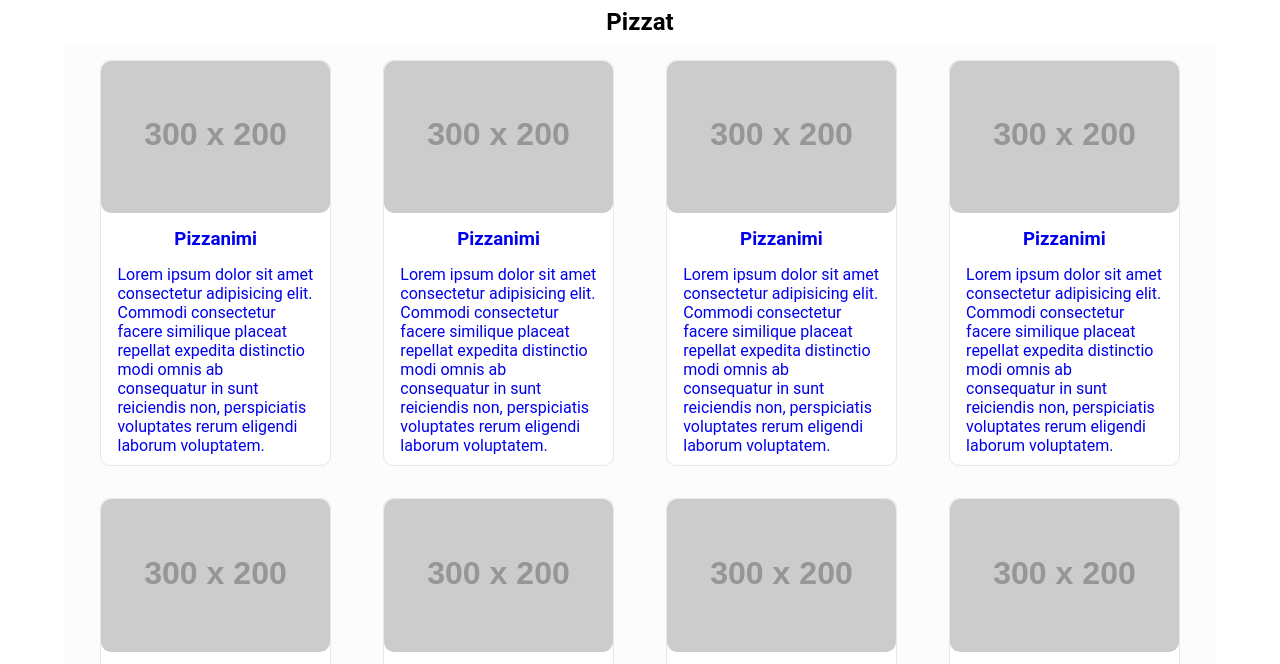
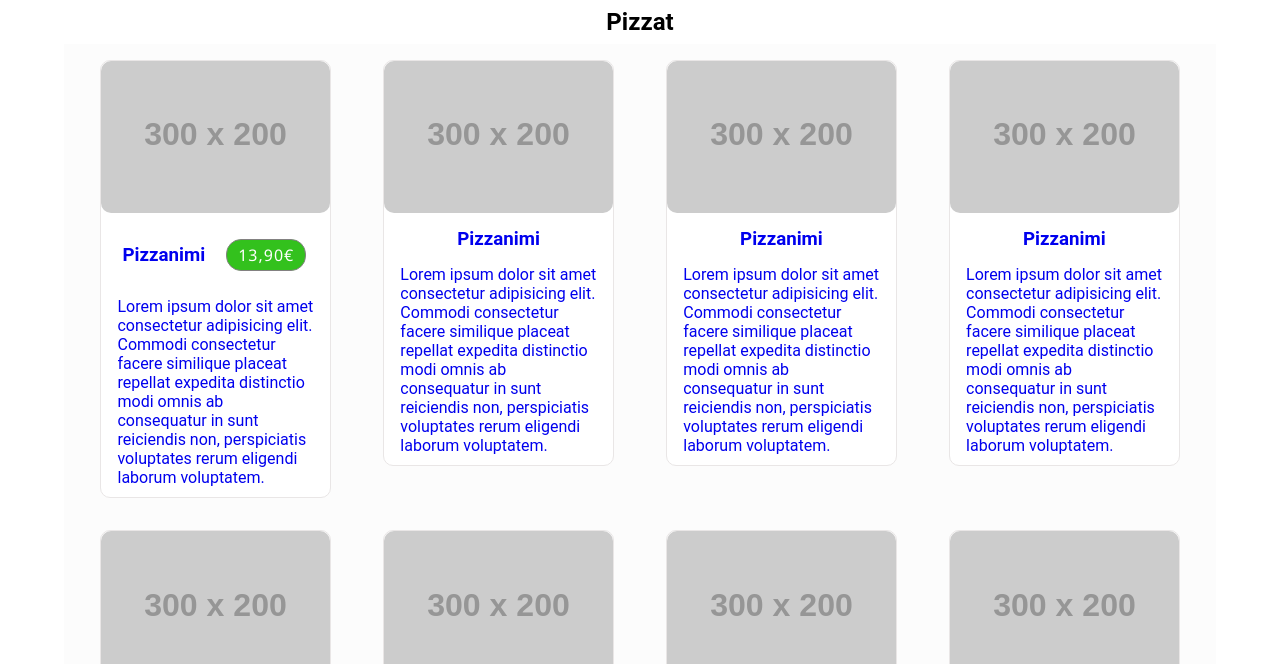
Before and after one commit to vjtimo/MPWSK-projekti, a website with bundled scripts: page src/menu.html in a window 1280 px wide. Shown: the part 134-798 px from the top of the page. Built offline with nearby package versions, Linux system fonts and the light colour scheme; placeholder pictures from the web are drawn by us.

Commit message:
added a 'pricecard' to figures

```diff
--- a/src/assets/css/style.css
+++ b/src/assets/css/style.css
@@ -173,7 +173,7 @@ main a {
 #menu figure {
   display: flex;
   flex-direction: column;
-  justify-content: center;
+
   align-items: center;
 
   margin: 0;
@@ -183,7 +183,34 @@ main a {
   border-bottom: none;
   width: 100%;
 }
-#menu h3 {
+.figure-header {
+  width: 100%;
+  display: flex;
+  align-items: center;
+}
+.figure-header p {
+  display: flex;
+  align-items: center;
+  height: 2rem;
+  border: 1;
+  font-family: 'Segoe UI', Tahoma, Geneva, Verdana, sans-serif;
+
+  border-color: rgb(131, 129, 129);
+  justify-content: center;
+  border-style: solid;
+  border-width: 1px;
+  width: 5rem;
+  letter-spacing: 1px;
+  font-style: normal;
+
+  font-weight: 550;
+  color: #fefefe;
+  border-radius: 15px;
+  background-color: rgb(51, 193, 29);
+}
+figure h3 {
+  text-align: center;
+  padding: 0 1rem;
   margin: 5px;
 }
 figcaption p {
--- a/src/menu.html
+++ b/src/menu.html
@@ -58,7 +58,10 @@
               <a href="menu.html" class="link">
                 <figure>
                   <img src="https://placehold.co/300x200" alt="Pizza" />
-                  <h3>Pizzanimi</h3>
+                  <div class="figure-header">
+                    <h3>Pizzanimi</h3>
+                    <p>13,90€</p>
+                  </div>
                   <figcaption>
                     <p>
                       Lorem ipsum dolor sit amet consectetur adipisicing elit.
```
Also changed, not shown: src/index.html (+2 -0 lines).
